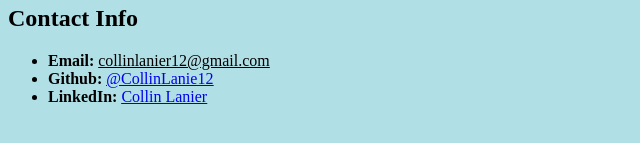
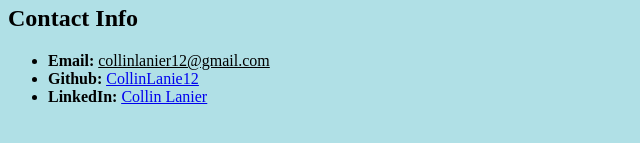
Before and after one commit to collinlanie12/studentbio, a plain HTML site: page index.html in a window 1280 px wide. Shown: the part 615-758 px from the top of the page, 0-640 px from the left. Drawn offline with Linux system fonts and the light colour scheme.

Commit message:
fixed github name

```diff
--- a/index.html
+++ b/index.html
@@ -33,7 +33,7 @@
     <h2>Contact Info</h2>
     <ul>
         <li><Strong>Email: </Strong><u>collinlanier12@gmail.com</u></li>
-        <li><Strong>Github: </Strong><a href="https://github.com/collinlanie12"><u>@CollinLanie12</u></a></li>
+        <li><Strong>Github: </Strong><a href="https://github.com/collinlanie12"><u>CollinLanie12</u></a></li>
         <li><Strong>LinkedIn: </Strong><a href="https://www.linkedin.com/in/collin-lanier-a32762169/"><u>Collin Lanier</u></a></li>
     </ul>
 </body>
```
